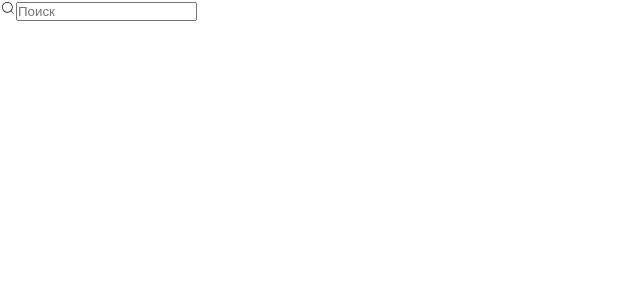
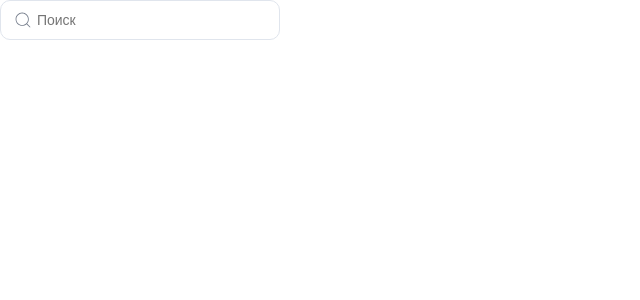
Before and after one commit to zholbolduev/school-app, a React (Vite) app: page /course-free in a window 1280 px wide. Shown: the top 300 px of the page, without its empty margins (0-640 px from the left). Built offline with nearby package versions, Linux system fonts and the light colour scheme.

Commit message:
SearchForm styled

```diff
--- /dev/null
+++ b/src/Entities/Search/SearchForm.scss
@@ -0,0 +1,43 @@
+$enabledBorderColor: #E0E5ED;
+$focusedBorderColor: #2B59C3;
+
+.searchForm {
+    width: 280px;
+
+    .searchInputField {
+        width: 100%;
+        height: 100%;
+        padding: 8px 12px;
+        display: flex;
+        align-items: center;
+        border: 1px solid $enabledBorderColor;
+        border-radius: 10px;
+        background-color: #fff;
+
+        .searchIcon {
+            font-size: 22px;
+            color: #767E8C;
+            margin-right: 4px;
+        }
+
+        .searchIcon-active {
+            color: black;
+        }
+
+        .inputField {
+            border: none;
+            width: 100%;
+            font-size: 14px;
+            font-weight: 400;
+        }
+
+        .inputField:focus {
+            border: none;
+            outline: none;
+        }
+    }
+
+    .searchInputField:focus-within {
+        border: 1px solid $focusedBorderColor;
+    }
+}
--- a/src/Entities/Search/ui/SearchForm.tsx
+++ b/src/Entities/Search/SearchForm.tsx
@@ -1,5 +1,6 @@
 import { ChangeEvent, useState } from 'react';
 import { CiSearch } from 'react-icons/ci';
+import './SearchForm.scss';
 
 export const SearchForm = () => {
 
@@ -12,9 +13,10 @@ export const SearchForm = () => {
     return (
         <div className='searchForm'>
             <form>
-                <div>
-                    <CiSearch />
+                <div className='searchInputField'>
+                    <CiSearch className={`searchIcon ${ value.length > 0 && 'searchIcon-active'}`} />
                     <input
+                        className='inputField'
                         type="text"
                         placeholder="Поиск"
                         value={value}
--- a/src/Widgets/FreeCourse/ui/FreeCourseWidget.tsx
+++ b/src/Widgets/FreeCourse/ui/FreeCourseWidget.tsx
@@ -1,4 +1,4 @@
-import { SearchForm } from "../../../Entities/Search/ui/SearchForm";
+import { SearchForm } from "../../../Entities/Search/SearchForm";
 
 export const FreeCourseWidget = () => {
     return (
```
